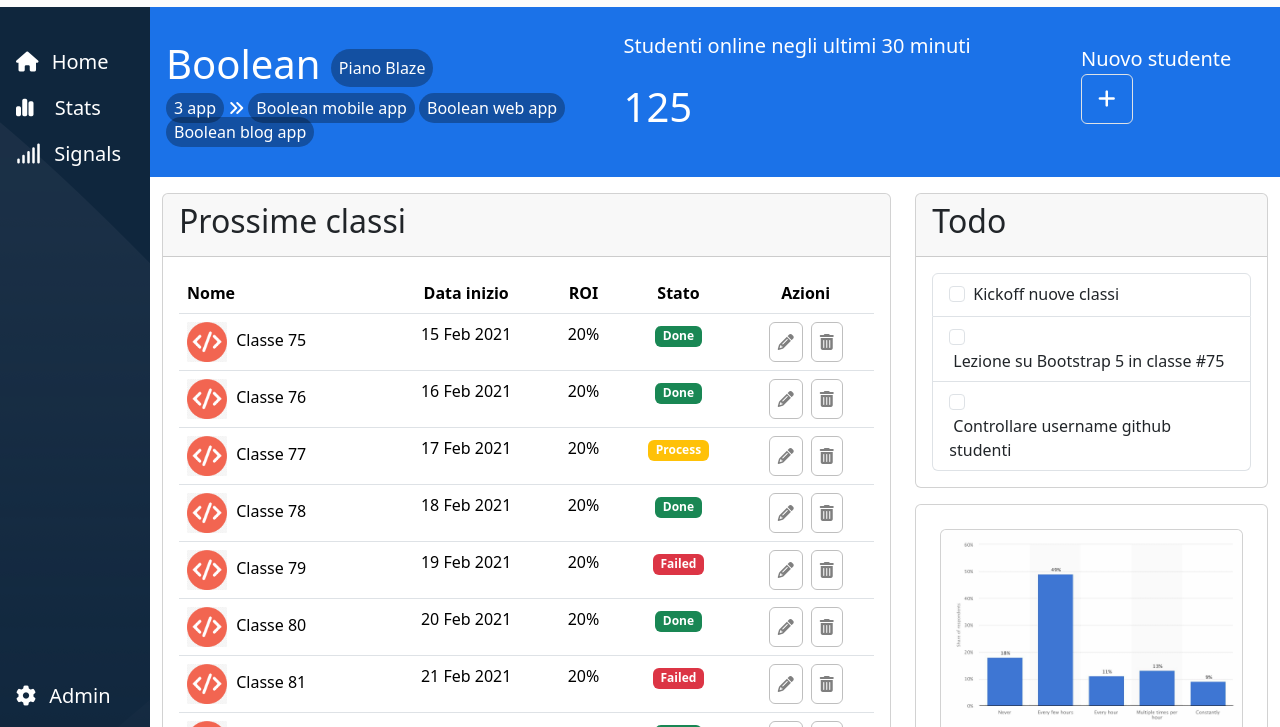
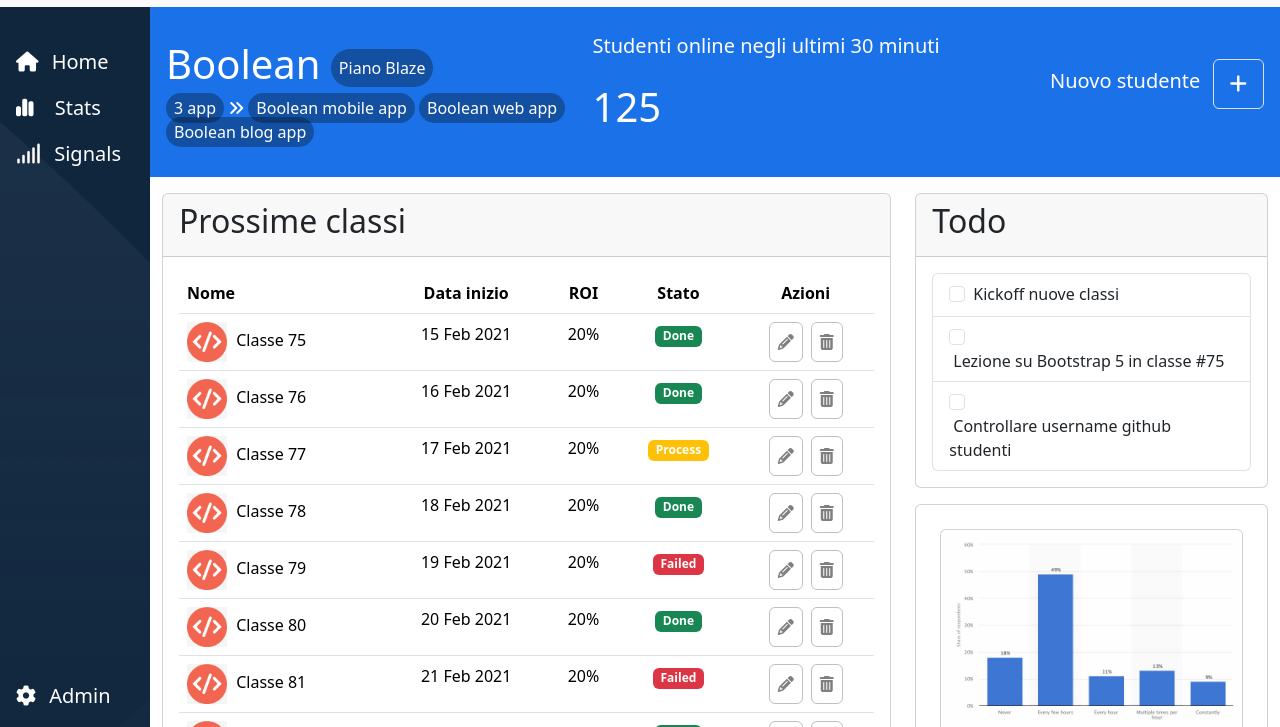
Before and after one commit to alexraduca01/html-css-bootstrap-dashboard, a plain HTML site: page index.html in a window 1280 px wide. Shown: the part 73-800 px from the top of the page. Drawn offline with nearby package versions, Linux system fonts and the light colour scheme.

Commit message:
fixed main_content navbar

```diff
--- a/index.html
+++ b/index.html
@@ -77,7 +77,7 @@
                 <div id="main_box">
                     <div id="main_navbar" class="bg_navbar py-3 px-3 w-100">
                         <ul class="nav navbar_list align-content-center text-white">
-                            <li class="col-12 order-sm-0 col-md-5">
+                            <li class="col-12 order-sm-0 col-md">
                                 <h1>Boolean <a href="#" class="text-decoration-none text-white"><span class="fs-6 bg_badge fw-normal badge_center rounded-pill p-2">Piano Blaze</span></a></h1>
                                 <ul class="list-unstyled">
                                     <li class="d-inline"><a href="#" class="text-decoration-none text-white"><span class="fs-6 bg_badge rounded-pill py-1 px-2">3 app</span></a></li>
@@ -92,7 +92,7 @@
                                 <p class="fs-5">Studenti online negli ultimi 30 minuti</p>
                                 <p class="fs-1">125</p>
                             </li>
-                            <li class="col-12 col-md-2 order-sm-2 mb-3">
+                            <li class="col-12 col-md-auto order-sm-2 mb-3">
                                 <span class="fs-5 me-2">Nuovo studente</span>
                                 <button class="btn text-white border" type="button" data-bs-toggle="offcanvas" data-bs-target="#offcanvasRight" aria-controls="offcanvasRight"><i class="fa-solid p-1 py-2 fs-5 fa-plus"></i></button>
                                 <div class="offcanvas offcanvas-end" tabindex="-1" id="offcanvasRight" aria-labelledby="offcanvasRightLabel">
```
